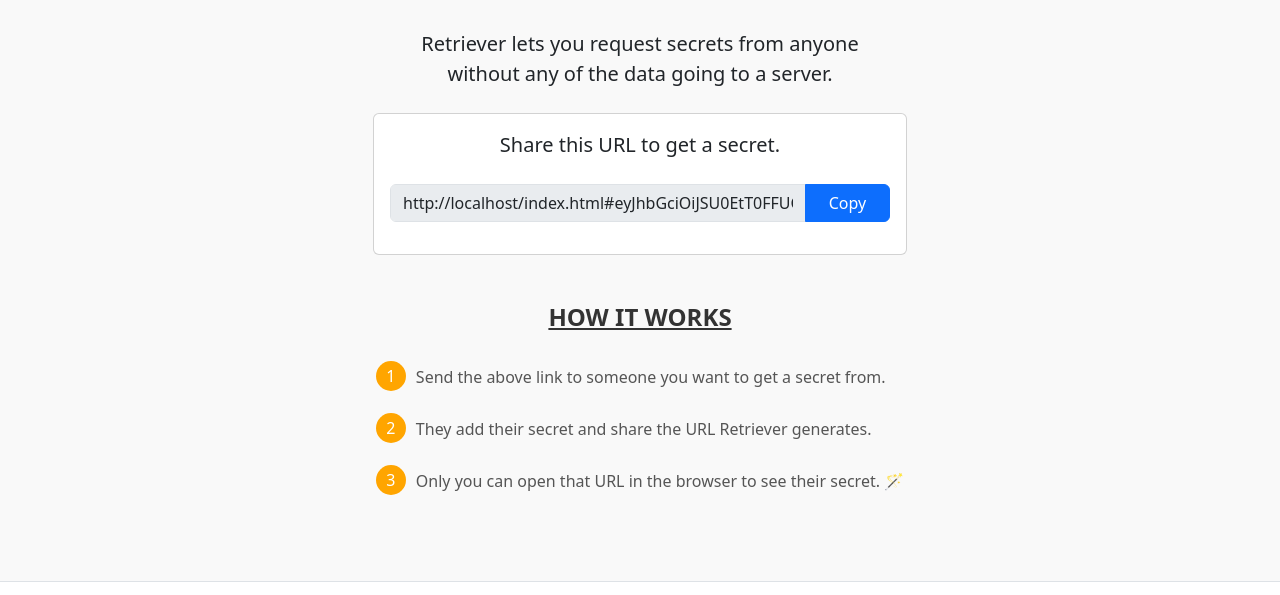
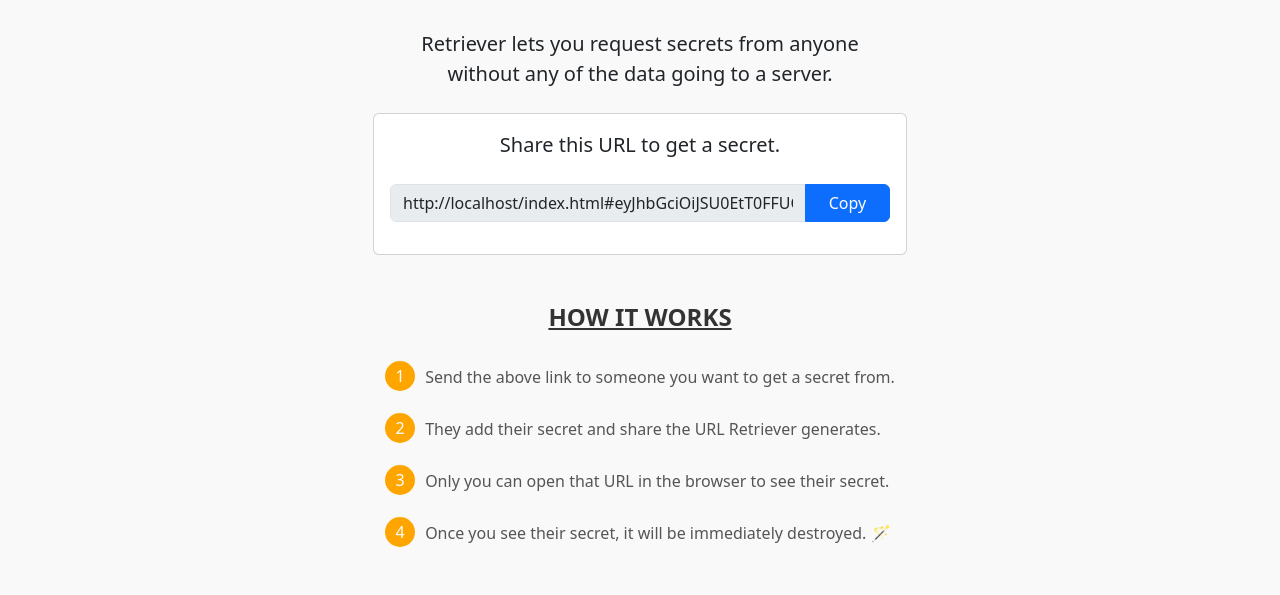
Before and after one commit to pradeepdukkaram/retriever, a plain HTML site: page index.html in a window 1280 px wide. Shown: the part 267-862 px from the top of the page. Drawn offline with nearby package versions, Linux system fonts and the light colour scheme.

Commit message:
Update index.html

```diff
--- a/index.html
+++ b/index.html
@@ -104,7 +104,11 @@
                         </li>
                         <li style="display: flex; align-items: start; margin-bottom: 20px;">
                             <span style="display: inline-block; width: 30px; height: 30px; background-color: #FFA500; color: white; border-radius: 50%; text-align: center; line-height: 30px; margin-right: 10px;">3</span>
-                            Only you can open that URL in the browser to see their secret. &#129668;
+                            Only you can open that URL in the browser to see their secret.
+                        </li>
+                        <li style="display: flex; align-items: start; margin-bottom: 20px;">
+                            <span style="display: inline-block; width: 30px; height: 30px; background-color: #FFA500; color: white; border-radius: 50%; text-align: center; line-height: 30px; margin-right: 10px;">4</span>
+                            Once you see their secret, it will be immediately destroyed. &#129668;
                         </li>
                     </ol>
                 </div>
```
